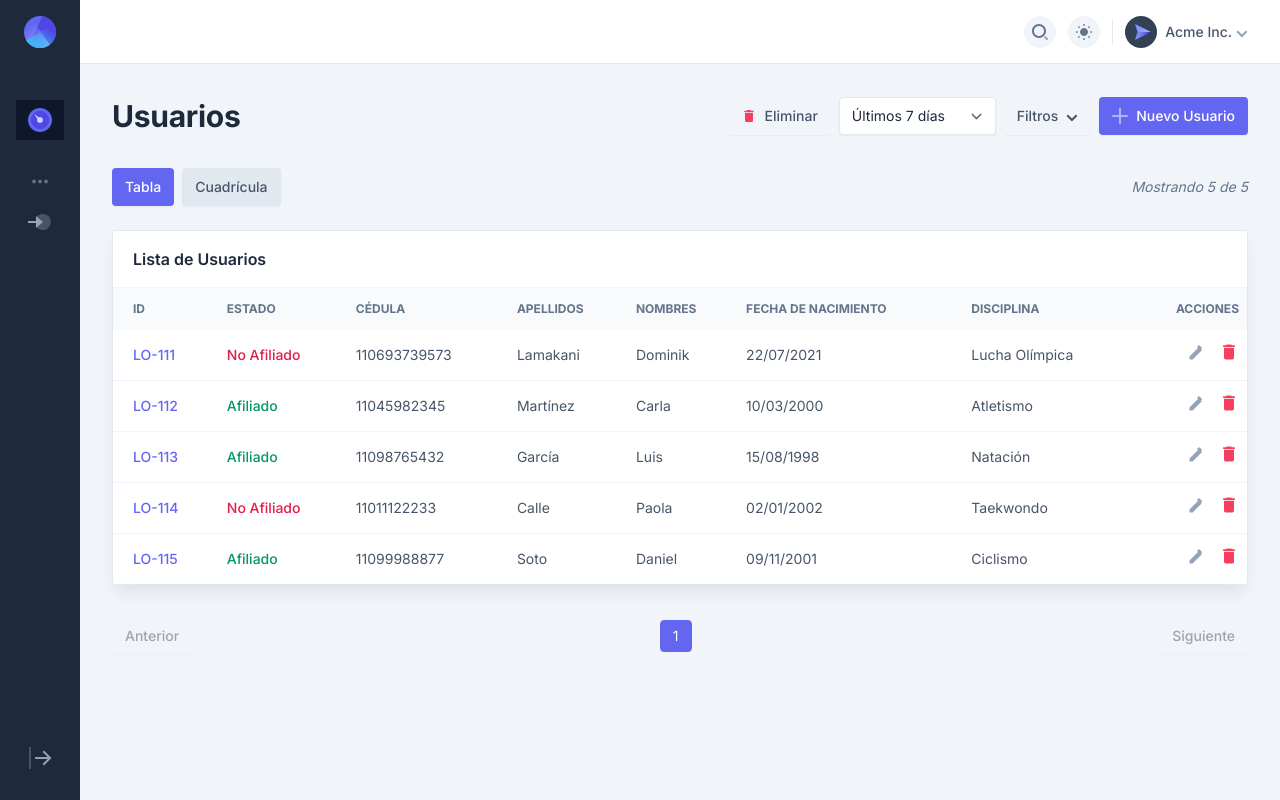
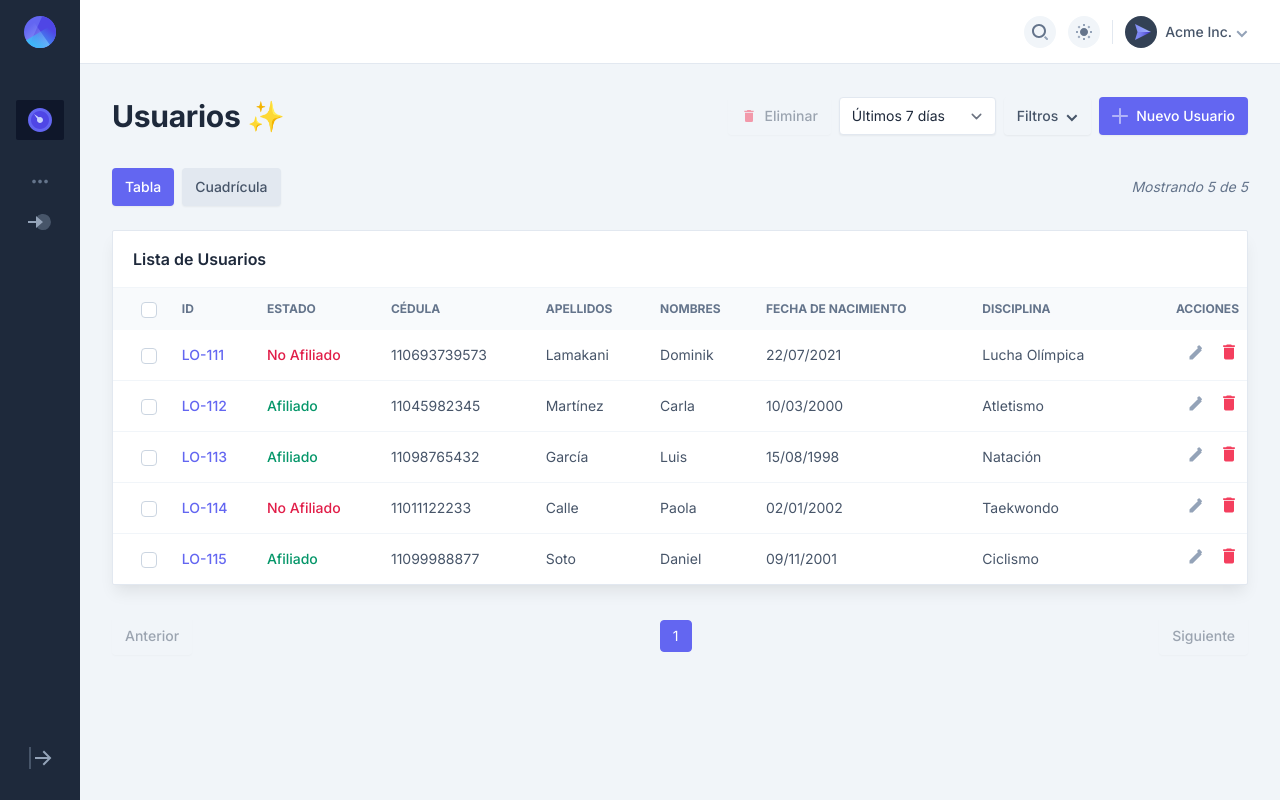
Before and after one commit to Figo-SA/Avales-web, a Next.js app: page /dashboard/users in a window 1280 px wide. Built offline with nearby package versions, Linux system fonts and the light colour scheme.

Commit message:
New Features for the "Usuarios" view

```diff
--- a/app/(default)/dashboard/users/page.tsx
+++ b/app/(default)/dashboard/users/page.tsx
@@ -20,57 +20,17 @@ export type Usuario = {
 };
 
 const mockUsers: Usuario[] = [
-  {
-    id: 'LO-111',
-    estado: 'No Afiliado',
-    cedula: '110693739573',
-    apellidos: 'Lamakani',
-    nombres: 'Dominik',
-    fechaNacimiento: '22/07/2021',
-    disciplina: 'Lucha Olímpica',
-  },
-  {
-    id: 'LO-112',
-    estado: 'Afiliado',
-    cedula: '11045982345',
-    apellidos: 'Martínez',
-    nombres: 'Carla',
-    fechaNacimiento: '10/03/2000',
-    disciplina: 'Atletismo',
-  },
-  {
-    id: 'LO-113',
-    estado: 'Afiliado',
-    cedula: '11098765432',
-    apellidos: 'García',
-    nombres: 'Luis',
-    fechaNacimiento: '15/08/1998',
-    disciplina: 'Natación',
-  },
-  {
-    id: 'LO-114',
-    estado: 'No Afiliado',
-    cedula: '11011122233',
-    apellidos: 'Calle',
-    nombres: 'Paola',
-    fechaNacimiento: '02/01/2002',
-    disciplina: 'Taekwondo',
-  },
-  {
-    id: 'LO-115',
-    estado: 'Afiliado',
-    cedula: '11099988877',
-    apellidos: 'Soto',
-    nombres: 'Daniel',
-    fechaNacimiento: '09/11/2001',
-    disciplina: 'Ciclismo',
-  },
+  { id: 'LO-111', estado: 'No Afiliado', cedula: '110693739573', apellidos: 'Lamakani', nombres: 'Dominik', fechaNacimiento: '22/07/2021', disciplina: 'Lucha Olímpica' },
+  { id: 'LO-112', estado: 'Afiliado',    cedula: '11045982345',  apellidos: 'Martínez', nombres: 'Carla',   fechaNacimiento: '10/03/2000', disciplina: 'Atletismo' },
+  { id: 'LO-113', estado: 'Afiliado',    cedula: '11098765432',  apellidos: 'García',   nombres: 'Luis',    fechaNacimiento: '15/08/1998', disciplina: 'Natación' },
+  { id: 'LO-114', estado: 'No Afiliado', cedula: '11011122233',  apellidos: 'Calle',    nombres: 'Paola',   fechaNacimiento: '02/01/2002', disciplina: 'Taekwondo' },
+  { id: 'LO-115', estado: 'Afiliado',    cedula: '11099988877',  apellidos: 'Soto',     nombres: 'Daniel',  fechaNacimiento: '09/11/2001', disciplina: 'Ciclismo' },
 ];
 
 export default function UsersPage() {
   const [view, setView] = useState<'table' | 'tiles'>('table');
 
-  // Estados de filtros (automáticos)
+  // Filtros
   const [selectedEstados, setSelectedEstados] = useState<Array<Usuario['estado']>>([]);
   const [selectedDisciplinas, setSelectedDisciplinas] = useState<string[]>([]);
 
@@ -78,7 +38,7 @@ export default function UsersPage() {
   const [page, setPage] = useState(1);
   const pageSize = 10;
 
-  // Filtrado automático (si no hay selección, no filtra por ese campo)
+  // Filtrado
   const filtered = useMemo(() => {
     return mockUsers.filter(u => {
       const okEstado = selectedEstados.length === 0 || selectedEstados.includes(u.estado);
@@ -95,6 +55,61 @@ export default function UsersPage() {
     return filtered.slice(start, start + pageSize);
   }, [filtered, current]);
 
+  // Selección
+  const [selectedIds, setSelectedIds] = useState<Set<string>>(new Set()); // selección concreta
+  const [selectAllAcrossPages, setSelectAllAcrossPages] = useState(false); // bandera "todos" en todas las páginas
+
+  // Helpers selección
+  const pageIds = pageData.map(u => u.id);
+  const pageSelectedCount = pageIds.filter(id => selectedIds.has(id)).length;
+  const isAllPageSelected = pageData.length > 0 && pageSelectedCount === pageData.length;
+  const isSomePageSelected = pageSelectedCount > 0 && !isAllPageSelected;
+
+  const clearSelection = () => {
+    setSelectedIds(new Set());
+    setSelectAllAcrossPages(false);
+  };
+
+  const toggleRow = (id: string) => {
+    const next = new Set(selectedIds);
+    if (next.has(id)) next.delete(id);
+    else next.add(id);
+    setSelectedIds(next);
+    setSelectAllAcrossPages(false);
+  };
+
+  const togglePage = (checked: boolean) => {
+    const next = new Set(selectedIds);
+    if (checked) pageIds.forEach(id => next.add(id));
+    else pageIds.forEach(id => next.delete(id));
+    setSelectedIds(next);
+    setSelectAllAcrossPages(false);
+  };
+
+  const selectAllOnAllPages = () => {
+    // Marca bandera de "todos"
+    setSelectAllAcrossPages(true);
+    // Opcional: llenar selectedIds con todos los visibles si quisieras concretar,
+    // pero con bandera es suficiente para la acción masiva.
+  };
+
+  // Eliminar seleccionados
+  const selectedCount = selectAllAcrossPages ? total : selectedIds.size;
+  const canDelete = selectedCount > 0;
+
+  const handleDelete = () => {
+    if (!canDelete) return;
+    // Aquí luego llamaremos al endpoint de borrado masivo.
+    // Por ahora, solo mostramos por consola qué se eliminaría.
+    if (selectAllAcrossPages) {
+      console.log(`Eliminar TODOS los ${total} usuarios filtrados`);
+    } else {
+      console.log('Eliminar usuarios:', Array.from(selectedIds));
+    }
+    // Después de eliminar, limpia selección:
+    clearSelection();
+  };
+
   const clearFilters = () => {
     setSelectedEstados([]);
     setSelectedDisciplinas([]);
@@ -102,28 +117,25 @@ export default function UsersPage() {
   };
 
   return (
-    <div className="px-4 sm:px-6 lg:px-8 py-8 w-full max-w-[96rem] mx-auto">
+    <div className="px-4 sm:px-6 lg:px-8 py-8 w/full max-w-[96rem] mx-auto">
       {/* Page header */}
       <div className="sm:flex sm:justify-between sm:items-center mb-8">
         <div className="mb-4 sm:mb-0">
-          <h1 className="text-2xl md:text-3xl text-slate-800 dark:text-slate-100 font-bold">Usuarios</h1>
+          <h1 className="text-2xl md:text-3xl text-slate-800 dark:text-slate-100 font-bold">Usuarios ✨</h1>
         </div>
 
         {/* Right: actions */}
         <div className="grid grid-flow-col sm:auto-cols-max justify-start sm:justify-end gap-2">
-          <DeleteButton />
+          <DeleteButton disabled={!canDelete} count={selectedCount} onClick={handleDelete} />
           <DateSelect />
-
-          {/* Filtros automáticos (Estados / Disciplinas) */}
           <UsersFilter
             data={mockUsers}
             selectedEstados={selectedEstados}
-            setSelectedEstados={(v) => { setSelectedEstados(v); setPage(1); }}
+            setSelectedEstados={(v) => { setSelectedEstados(v); setPage(1); clearSelection(); }}
             selectedDisciplinas={selectedDisciplinas}
-            setSelectedDisciplinas={(v) => { setSelectedDisciplinas(v); setPage(1); }}
-            onClear={clearFilters}
+            setSelectedDisciplinas={(v) => { setSelectedDisciplinas(v); setPage(1); clearSelection(); }}
+            onClear={() => { clearFilters(); clearSelection(); }}
           />
-
           <button className="btn bg-indigo-500 hover:bg-indigo-600 text-white">
             <svg className="w-4 h-4 fill-current opacity-50 shrink-0" viewBox="0 0 16 16">
               <path d="M15 7H9V1c0-.6-.4-1-1-1S7 .4 7 1v6H1c-.6 0-1 .4-1 1s.4 1 1 1h6v6c0 .6.4 1 1 1s1-.4 1-1V9h6c.6 0 1-.4 1-1s-.4-1-1-1z" />
@@ -133,17 +145,28 @@ export default function UsersPage() {
         </div>
       </div>
 
+      {/* Banner "seleccionar todos" cuando se selecciona toda la página y aún no todos los filtrados */}
+      {view === 'table' && isAllPageSelected && !selectAllAcrossPages && filtered.length > pageData.length && (
+        <div className="mb-4 text-sm bg-indigo-50 dark:bg-indigo-900/20 border border-indigo-200 dark:border-indigo-800 text-indigo-700 dark:text-indigo-300 rounded px-3 py-2">
+          Has seleccionado <strong>{pageData.length}</strong> usuarios de esta página.{' '}
+          <button className="underline font-medium" onClick={selectAllOnAllPages}>
+            Seleccionar los {filtered.length} usuarios filtrados
+          </button>
+          .
+        </div>
+      )}
+
       {/* View switcher */}
       <div className="flex flex-wrap items-center gap-2 mb-6">
         <button
           className={`btn ${view === 'table' ? 'bg-indigo-500 text-white' : 'bg-slate-200 dark:bg-slate-700 dark:text-slate-200'}`}
-          onClick={() => setView('table')}
+          onClick={() => { setView('table'); clearSelection(); }}
         >
           Tabla
         </button>
         <button
           className={`btn ${view === 'tiles' ? 'bg-indigo-500 text-white' : 'bg-slate-200 dark:bg-slate-700 dark:text-slate-200'}`}
-          onClick={() => setView('tiles')}
+          onClick={() => { setView('tiles'); clearSelection(); }}
         >
           Cuadrícula
         </button>
@@ -157,6 +180,11 @@ export default function UsersPage() {
       {view === 'table' && (
         <UsersTable
           users={pageData}
+          selectedIds={selectedIds}
+          isAllPageSelected={isAllPageSelected}
+          isSomePageSelected={isSomePageSelected}
+          onToggleRow={toggleRow}
+          onTogglePage={togglePage}
           onEdit={(u) => console.log('edit', u)}
           onDelete={(u) => console.log('delete', u)}
         />
@@ -165,11 +193,7 @@ export default function UsersPage() {
 
       {/* Pagination */}
       <div className="mt-8">
-        <PaginationClassic
-          page={current}
-          totalPages={totalPages}
-          onPageChange={setPage}
-        />
+        <PaginationClassic page={current} totalPages={totalPages} onPageChange={(p) => { setPage(p); clearSelection(); }} />
       </div>
     </div>
   );
--- a/app/(default)/dashboard/users/users-table.tsx
+++ b/app/(default)/dashboard/users/users-table.tsx
@@ -1,16 +1,35 @@
 'use client';
 
+import { useEffect, useRef } from 'react';
 import { Usuario } from './page';
 
 export default function UsersTable({
   users,
+  selectedIds = new Set<string>(),
+  isAllPageSelected,
+  isSomePageSelected,
+  onToggleRow,
+  onTogglePage,
   onEdit,
   onDelete,
 }: {
   users: Usuario[];
+  selectedIds?: Set<string>;
+  isAllPageSelected: boolean;
+  isSomePageSelected: boolean;
+  onToggleRow: (id: string) => void;
+  onTogglePage: (checked: boolean) => void;
   onEdit?: (u: Usuario) => void;
   onDelete?: (u: Usuario) => void;
 }) {
+  const headerCheckboxRef = useRef<HTMLInputElement>(null);
+
+  useEffect(() => {
+    if (headerCheckboxRef.current) {
+      headerCheckboxRef.current.indeterminate = !isAllPageSelected && isSomePageSelected;
+    }
+  }, [isAllPageSelected, isSomePageSelected]);
+
   return (
     <div className="bg-white dark:bg-slate-800 shadow-lg rounded-sm border border-slate-200 dark:border-slate-700">
       <header className="px-5 py-4 border-b border-slate-100 dark:border-slate-700">
@@ -20,7 +39,18 @@ export default function UsersTable({
         <table className="table-auto w-full">
           <thead className="text-xs uppercase text-slate-500 dark:text-slate-400 bg-slate-50 dark:bg-slate-700/30">
             <tr>
-              <th className="px-2 first:pl-5 last:pr-5 py-3 whitespace-nowrap text-left">ID</th>
+              {/* Checkbox header */}
+              <th className="px-2 first:pl-5 last:pr-5 py-3 whitespace-nowrap text-center">
+                <input
+                  ref={headerCheckboxRef}
+                  type="checkbox"
+                  className="form-checkbox align-middle"
+                  checked={isAllPageSelected}
+                  onChange={(e) => onTogglePage(e.currentTarget.checked)}
+                  aria-label="Seleccionar todos en esta página"
+                />
+              </th>
+              <th className="px-2 py-3 whitespace-nowrap text-left">ID</th>
               <th className="px-2 py-3 whitespace-nowrap text-left">Estado</th>
               <th className="px-2 py-3 whitespace-nowrap text-left">Cédula</th>
               <th className="px-2 py-3 whitespace-nowrap text-left">Apellidos</th>
@@ -31,9 +61,21 @@ export default function UsersTable({
             </tr>
           </thead>
           <tbody className="text-sm divide-y divide-slate-100 dark:divide-slate-700">
-            {users.map((u) => (
-              <tr key={u.id}>
-                <td className="px-2 first:pl-5 last:pr-5 py-3 whitespace-nowrap">
+            {users.map((u) => {
+              const checked = selectedIds.has(u.id);
+              return (
+                <tr key={u.id} className={checked ? 'bg-slate-50 dark:bg-slate-700/20' : ''}>
+                  {/* Checkbox row */}
+                  <td className="px-2 first:pl-5 last:pr-5 py-3 whitespace-nowrap text-center">
+                    <input
+                      type="checkbox"
+                      className="form-checkbox align-middle"
+                      checked={checked}
+                      onChange={() => onToggleRow(u.id)}
+                      aria-label={`Seleccionar ${u.id}`}
+                    />
+                  </td>
+                  <td className="px-2 py-3 whitespace-nowrap">
                     <a className="text-indigo-500 hover:underline font-medium" href={`/dashboard/users/${u.id}`}>{u.id}</a>
                   </td>
                   <td className="px-2 py-3 whitespace-nowrap">
@@ -71,10 +113,11 @@ export default function UsersTable({
                     </div>
                   </td>
                 </tr>
-            ))}
+              );
+            })}
             {users.length === 0 && (
               <tr>
-                <td colSpan={8} className="px-2 py-6 text-center text-slate-500 dark:text-slate-400">
+                <td colSpan={9} className="px-2 py-6 text-center text-slate-500 dark:text-slate-400">
                   No hay usuarios para mostrar.
                 </td>
               </tr>
--- a/components/delete-button.tsx
+++ b/components/delete-button.tsx
@@ -1,12 +1,25 @@
 'use client';
 
-export default function DeleteButton() {
+export default function DeleteButton({
+  disabled = false,
+  count = 0,
+  onClick,
+}: {
+  disabled?: boolean;
+  count?: number;
+  onClick?: () => void;
+}) {
   return (
-    <button className="btn border-slate-200 dark:border-slate-700">
+    <button
+      className="btn border-slate-200 dark:border-slate-700 disabled:opacity-50 disabled:cursor-not-allowed"
+      disabled={disabled}
+      onClick={onClick}
+      title={disabled ? 'Selecciona elementos para eliminar' : `Eliminar ${count} elemento(s)`}
+    >
       <svg className="w-4 h-4 fill-current text-rose-500 mr-2" viewBox="0 0 24 24">
         <path d="M6 19a2 2 0 0 0 2 2h8a2 2 0 0 0 2-2V7H6v12ZM19 4h-3.5l-1-1h-5l-1 1H5v2h14V4Z"/>
       </svg>
-      Eliminar
+      Eliminar{count > 0 ? ` (${count})` : ''}
     </button>
   );
 }
```
Lines whose indentation alone changed are shown as unchanged.
